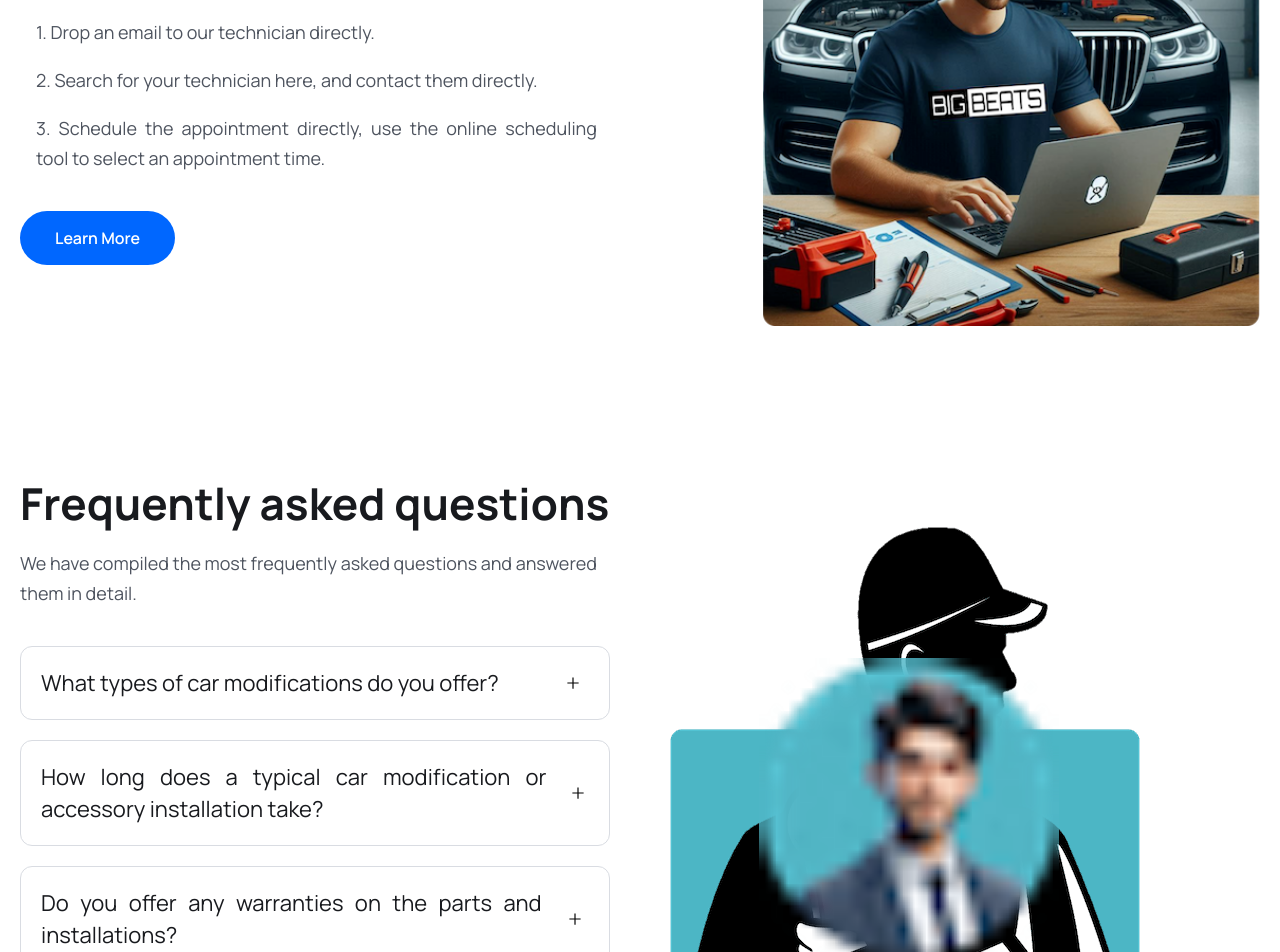
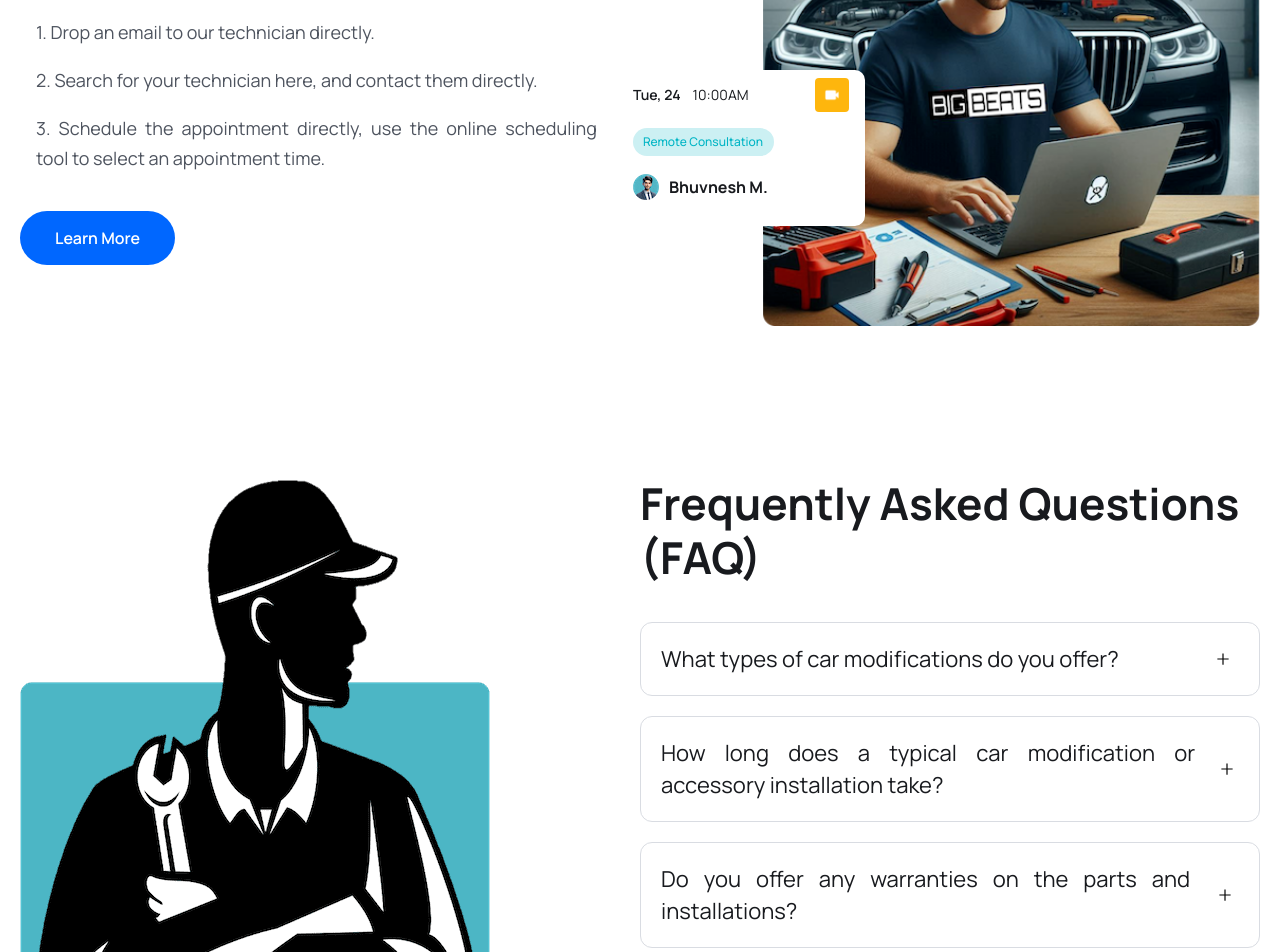
Before and after one commit to user-atgithub/bbtwebsite, a React (Vite) app in the folder frontend/: page / in a window 1280 px wide. Shown: the part 2840-3792 px from the top of the page. Built offline with nearby package versions, Linux system fonts and the light colour scheme.

Commit message:
home page hero secction fixes 2

```diff
--- a/frontend/src/pages/Home.jsx
+++ b/frontend/src/pages/Home.jsx
@@ -160,27 +160,73 @@ const Home = () => {
                     </div>
 
                     <div className="grid grid-cols-1 md:grid-cols-2 lg:grid-cols-3 gap-5 lg:gap-[30px] mt-[30px] lg:mt-[55px]">
-                        {/* Service Cards */}
-                        {[{icon: icon01, title: 'Find a Technician', link: '/technicians'},
-                          {icon: icon02, title: 'Find a Location', link: '/contact'},
-                          {icon: icon03, title: 'Book Appointment', link: '/technicians'}]
-                        .map(({icon, title, link}, index) => (
-                            <div className="py-[30px] px-5" key={index}>
+                        <div className="py-[30px] px-5 ">
                             <div className="flex items-center justify-center">
-                                    <img src={icon} alt="" />
+                                <img src={icon01} alt="" />
                             </div>
+
                             <div className="mt-[30px]">
-                                    <h2 className="text-[26px] leading-9 text-headingColor font-[700] text-center">{title}</h2>
+                                <h2 className="text-[26px] leading-9 text-headingColor font-[700] text-center">
+                                    Find a Technician
+                                </h2>
                                 <p className="text-[16px] leading-7 text-textColor font-[400] mt-4 text-center">
-                                        World-class service for everyone. We offer unmatched, professional car modifications.
+                                    World-class service for everyone. We offer unmatched,
+                                    professional car modifications.
                                 </p>
-                                    <Link to={link}
-                                        className="w-[44px] h-[44px] rounded-full border border-solid border-[#181A1E] mt-[30px] mx-auto flex items-center justify-center group hover:bg-primaryColor hover:border-none">
+
+                                <Link
+                                    to="/technicians"
+                                    className="w-[44px] h-[44px] rounded-full border border-solid border-[#181A1E] mt-[30px] mx-auto flex items-center justify-center group hover:bg-primaryColor hover:border-none"
+                                >
                                     <BsArrowRight className="group-hover:text-white w-6 h-5" />
                                 </Link>
                             </div>
                         </div>
-                        ))}
+
+                        <div className="py-[30px] px-5 ">
+                            <div className="flex items-center justify-center">
+                                <img src={icon02} alt="" />
+                            </div>
+
+                            <div className="mt-[30px]">
+                                <h2 className="text-[26px] leading-9 text-headingColor font-[700] text-center">
+                                    Find a Location
+                                </h2>
+                                <p className="text-[16px] leading-7 text-textColor font-[400] mt-4 text-center">
+                                    World-class service for everyone. We offer unmatched,
+                                    professional car modifications.
+                                </p>
+
+                                <Link
+                                    to="/contact"
+                                    className="w-[44px] h-[44px] rounded-full border border-solid border-[#181A1E] mt-[30px] mx-auto flex items-center justify-center group hover:bg-primaryColor hover:border-none"
+                                >
+                                    <BsArrowRight className="group-hover:text-white w-6 h-5" />
+                                </Link>
+                            </div>
+                        </div><div className="py-[30px] px-5 ">
+                            <div className="flex items-center justify-center">
+                                <img src={icon03} alt="" />
+                            </div>
+
+                            <div className="mt-[30px]">
+                                <h2 className="text-[26px] leading-9 text-headingColor font-[700] text-center">
+                                    Book Appointment
+                                </h2>
+                                <p className="text-[16px] leading-7 text-textColor font-[400] mt-4 text-center">
+                                    World-class service for everyone. We offer unmatched,
+                                    professional car modifications.
+                                </p>
+
+                                <Link
+                                    to="/technicians"
+                                    className="w-[44px] h-[44px] rounded-full border border-solid border-[#181A1E] mt-[30px] mx-auto flex items-center justify-center group hover:bg-primaryColor hover:border-none"
+                                >
+                                    <BsArrowRight className="group-hover:text-white w-6 h-5" />
+                                </Link>
+                            </div>
+                        </div>
+
                     </div>
                 </div>
             </section>
@@ -191,52 +237,86 @@ const Home = () => {
 <section>
     <div className="container">
         <div className="flex items-center justify-between flex-col lg:flex-row">
+            {/*======feature content======*/}
             <div className="xl:w-[670px]">
                 <h2 className="heading">
                     Get virtual guidance <br /> anytime.
                 </h2>
                 <ul className="pl-4">
-                                <li className="text__para text-justify">1. Drop an email to our technician directly.</li>
-                                <li className="text__para text-justify">2. Search for your technician here, and contact them directly.</li>
-                                <li className="text__para text-justify">3. Schedule the appointment directly, use the online scheduling tool to select an appointment time.</li>
+                    <li className="text__para text-justify">
+                        1. Drop an email to our technician directly.
+                    </li>
+                    <li className="text__para text-justify">
+                        2. Search for your technician here, and contact them directly.
+                    </li>
+                    <li className="text__para text-justify">
+                        3. Schedule the appointment directly, use the online scheduling tool to select an appointment time.
+                    </li>
                 </ul>
                 <Link to="/">
                     <button className="btn">Learn More</button>
                 </Link>
             </div>
+
+            {/*======feature img======*/}
             <div className="relative z-10 xl:w-[770px] flex justify-end mt-[50px] lg:mt-0">
                 <img src={featureImg} className="w-3/4" alt="" />
-                            <div className="absolute top-[120px] left-[15%]">
+
+                <div className="w-[150px] lg:w-[248px] bg-white absolute bottom-[50px] left-0 md:bottom-[100px] md:left-5 z-20 p-2 pb-3 lg:px-4 lg:pb-[26px] rounded-[10px]">
+                    <div className="flex items-center justify-between">
+                        <div className="flex items-center gap-[6px] lg:gap-3">
+                            <p className="text-[10px] leading-[10px] lg:text-[14px] lg:leading-5 text-headingColor font-[600]">
+                                Tue, 24
+                            </p>
+                            <p className="text-[10px] leading-[10px] lg:text-[14px] lg:leading-5 text-headingColor font-[400]">
+                                10:00AM
+                            </p>
+                        </div>
+                        <span className="w-5 h-5 lg:w-[34px] lg:h-[34px] flex items-center justify-center bg-yellowColor rounded py-1 px-[6px] lg:py-3 lg:px-[9px]">
                             <img src={videoIcon} alt="" />
+                        </span>
+                    </div>
+
+                    <div className="w-[65px] lg:w-[141px] bg-[#CCF0F3] py-1 px-2 lg:py-[6px] lg:px-[10px] text-[8px] leading-[8px] lg:text-[12px] lg:leading-4 text-irisBlueColor font-[500] mt-2 lg:mt-4 rounded-full">
+                        Remote Consultation
+                    </div>
+
+                    <div className="flex items-center gap-[6px] lg:gap-[10px] mt-2 lg:mt-[18px]">
+                        <img src={avatarIcon} alt="" />
+                        <h4 className="text-[10px] leading-3 lg:text-[16px] lg:leading-[22px] font-[700] text-headingColor">
+                            Bhuvnesh M.
+                        </h4>
+                    </div>
                 </div>
             </div>
         </div>
     </div>
 </section>
+{/*======feature section end======*/}
 
             {/*======faq section======*/}
             <section>
                 <div className="container">
-                    <div className="grid grid-cols-1 lg:grid-cols-2 gap-8 lg:gap-[60px] items-center">
-                        <div>
-                            <h2 className="heading">Frequently asked questions</h2>
-                            <p className="text__para">
-                                We have compiled the most frequently asked questions and answered them in detail.
-                            </p>
+                    <div className="flex justify-between gap-[50px] lg:gap-0">
+                        <div className="w-1/2 hidden md:block">
+                            <img src={faqImg} alt="" />
+                        </div>
+
+                        <div className="w-full md:w-1/2">
+                            <h2 className="heading">
+                                Frequently Asked Questions (FAQ)
+                            </h2>
 
                             <FaqList />
                         </div>
-                        <div className="relative mt-[40px] sm:mt-0">
-                            <img src={faqImg} alt="" />
-                            <div className="absolute top-[20%] left-[30%] sm:left-[15%]">
-                                <img src={avatarIcon} className="w-[250px] sm:w-[300px]" alt="" />
-                            </div>
-                        </div>
+
                     </div>
                 </div>
             </section>
+            {/*======faq section end======*/}
+
         </>
-    );
-};
+    )
+}
 
-export default Home;
+export default Home
```
Lines whose indentation alone changed are shown as unchanged.
